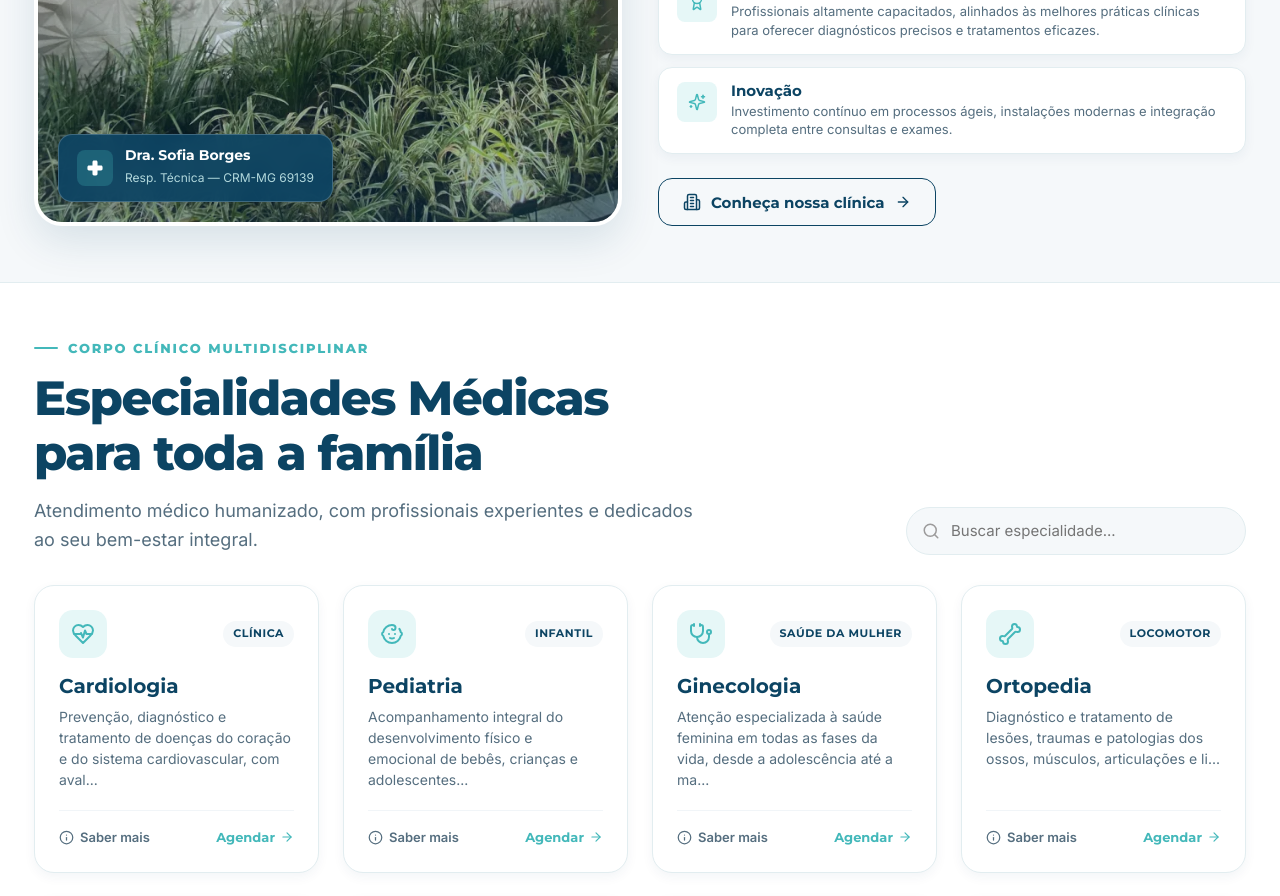
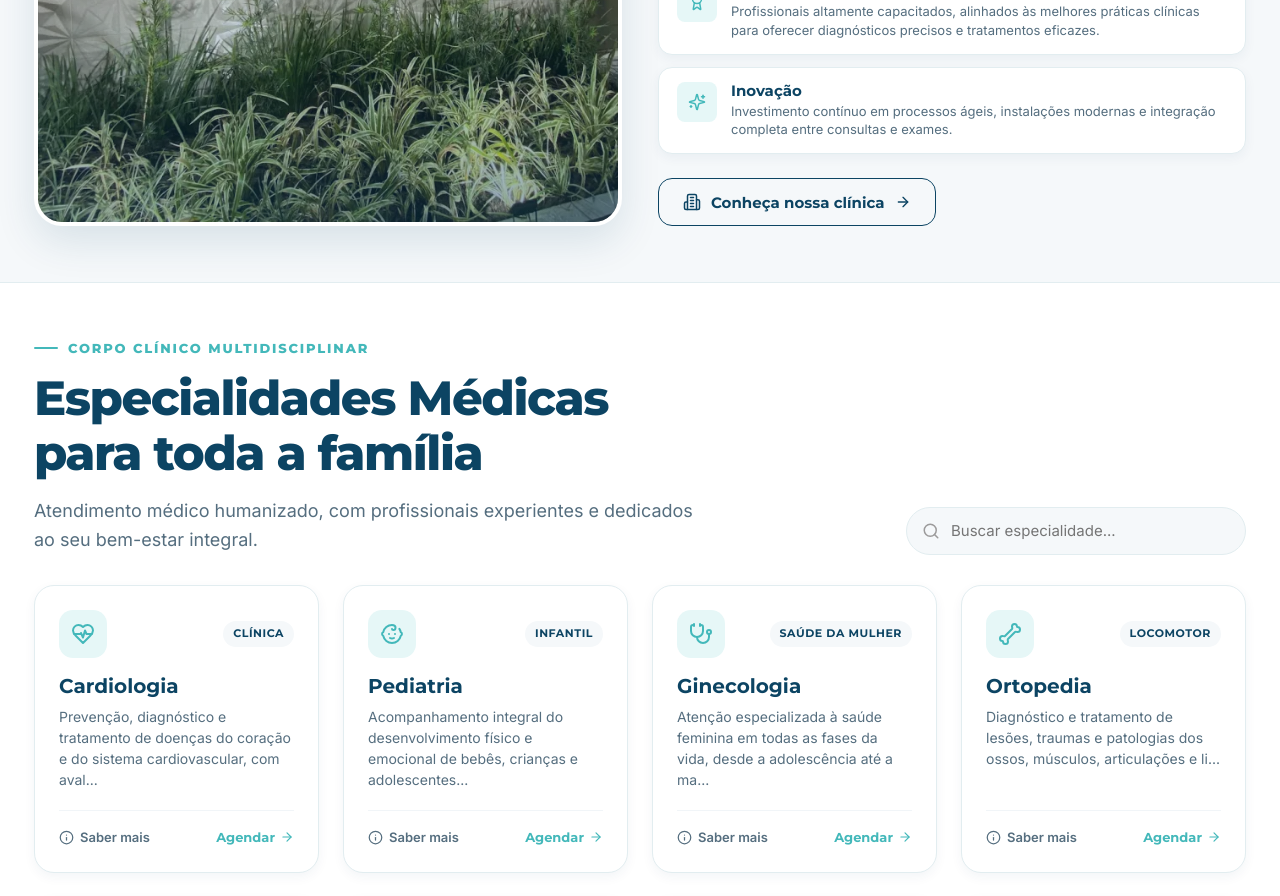
Before and after one commit to Karenfernandes20/nucleo-saude-mais, a Next.js app: page / in a window 1280 px wide. Shown: the part 2020-2916 px from the top of the page. Built offline with nearby package versions, Linux system fonts and the light colour scheme.

Commit message:
fix(about): remover container flutuante da dra. sofia da foto da fachada

```diff
--- a/src/components/about.tsx
+++ b/src/components/about.tsx
@@ -3,8 +3,7 @@
 import React from 'react';
 import Image from 'next/image';
 import { HeartHandshake, Award, Sparkles, ArrowRight, Building2, MapPin } from 'lucide-react';
-import { pillars, clinic } from '@/data/clinic';
-import BrandCross from './brand-cross';
+import { pillars } from '@/data/clinic';
 
 interface AboutProps {
   onExploreFacility: () => void;
@@ -32,17 +31,6 @@ export default function About({ onExploreFacility }: AboutProps) {
               <div className="about-badge-location">
                 <MapPin size={15} className="text-teal" />
                 <span>Rua Januária, 684 — Centro</span>
-              </div>
-
-              {/* Floating Badge: Technical Leadership (Bottom-Left) */}
-              <div className="about-badge-tech">
-                <div className="badge-tech-icon">
-                  <BrandCross size={18} color="#FFFFFF" />
-                </div>
-                <div>
-                  <strong>{clinic.technicalLead}</strong>
-                  <span>Resp. Técnica — {clinic.crm}</span>
-                </div>
               </div>
             </div>
           </div>
```
